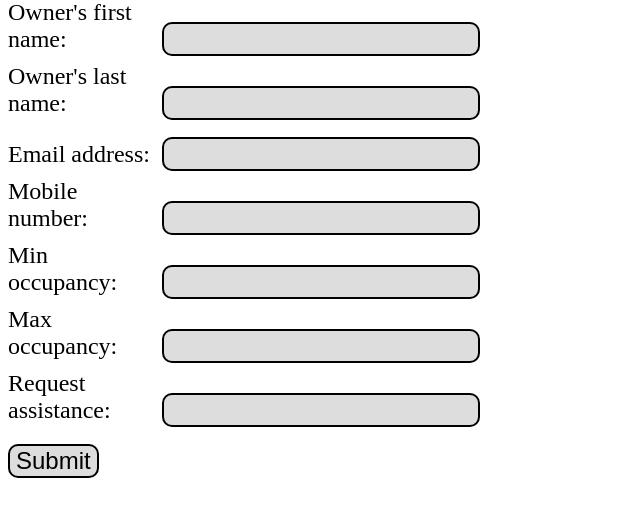
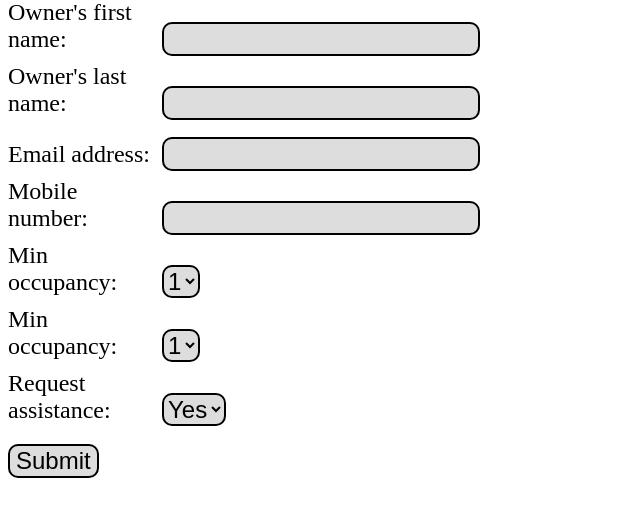
Before and after one commit to t3moses/JAWS, a PHP site: page /account_boat_form.php in a window 1280 px wide. Shown: the part 70-587 px from the top of the page, without its empty margins (0-640 px from the left). Run offline with PHP 8.4, Linux system fonts and the light colour scheme.

Commit message:
WA_0_05
Occupancy and Assistance implemented as dropdown menus.

```diff
--- a/account_boat_form.php
+++ b/account_boat_form.php
@@ -148,6 +148,13 @@ if ( !$_record_exists ) {
             .hidden {
                 display: none;
             }
+            .select_class{
+                margin-top: 10px;
+                background-color: #DDDDDD;
+                border: 2px solid #000000;
+                border-radius: 10px;
+                font-size: 24px;
+            }
             label {
                 display: inline-block;
                 font-size: 24px;
@@ -182,13 +189,27 @@ if ( !$_record_exists ) {
             <input class = "text_class" type="text" id="mobile_number" name="mobile_number" value="<?php echo $_mobile_number?>"></br>
 
             <label for="min_occupancy">Min occupancy:</label>
-            <input class = "text_class" type="text" id="min_occupancy" name="min_occupancy" value="<?php echo $_min_occupancy?>"required></br>
+            <select class = "select_class" name="min_occupancy" id="min_occupancy">
+                <option value="1" <?php if($_min_occupancy == '1') echo 'selected'; ?>>1</option>
+                <option value="2" <?php if($_min_occupancy == '2') echo 'selected'; ?>>2</option>
+                <option value="3" <?php if($_min_occupancy == '3') echo 'selected'; ?>>3</option>
+            </select></br>
 
-            <label for="max_occupancy">Max occupancy:</label>
-            <input class = "text_class" type="text" id="max_occupancy" name="max_occupancy" value="<?php echo $_max_occupancy?>"required></br>
+            <label for="max_occupancy">Min occupancy:</label>
+            <select class = "select_class" name="max_occupancy" id="max_occupancy">
+                <option value="1" <?php if($_max_occupancy == '1') echo 'selected'; ?>>1</option>
+                <option value="2" <?php if($_max_occupancy == '2') echo 'selected'; ?>>2</option>
+                <option value="3" <?php if($_max_occupancy == '3') echo 'selected'; ?>>3</option>
+                <option value="4" <?php if($_max_occupancy == '4') echo 'selected'; ?>>4</option>
+                <option value="5" <?php if($_max_occupancy == '5') echo 'selected'; ?>>5</option>
+                <option value="6" <?php if($_max_occupancy == '6') echo 'selected'; ?>>6</option>
+            </select></br>
 
             <label for="assistance">Request assistance:</label>
-            <input class = "text_class" type="text" id="assistance" name="assistance" value="<?php echo $_assistance?>"required></br>
+            <select class = "select_class" name="assistance" id="assistance">
+                <option value="Yes" <?php if($_assistance == 'Yes') echo 'selected'; ?>>Yes</option>
+                <option value="No" <?php if($_assistance == 'No') echo 'selected'; ?>>No</option>
+            </select></br>
 
             <input class = "button_class" type="submit" value="Submit">
         </form>
--- a/account_boat_form_update.php
+++ b/account_boat_form_update.php
@@ -46,8 +46,6 @@ function boat_from_form() {
 $_boat_updated_arr = boat_from_form();
 
 $_boat_updated_str = implode(',', $_boat_updated_arr );
-
-echo $_boat_updated_str; // --- IGNORE ---
 
 // Open the boat data file and
 // copy each line (except the one being updated) into $_boats_updated_str.
@@ -125,7 +123,7 @@ file_put_contents( 'boat_data.csv', $_boats_updated_str );
             <p>Assistance: <?php echo $_boat_updated_arr[8]?></p>
         </div>
         <div>
-            <button type="button" onclick="window.location.href='/program.html'">Next</button>
+            <button type="button" onclick="window.location.href='/program.html'">Done</button>
         </div>
     </body>
 </html>
--- a/account_crew.html
+++ b/account_crew.html
@@ -25,14 +25,14 @@
         </style>
     </head>
     <body>
-        <form class = "form_class" method = "post" action="/display_name_from_form.php">
+        <form class = "form_class" method = "post" action="/account-crew-form.php">
             <div class = "div_class">
                 <label for="fname">First name:</label><br>
                 <input type="text" id="fname" name="fname"><br>
                 <label for="lname">Last name:</label><br>
                 <input type="text" id="lname" name="lname"><br>
                 <input class = "button_class" type="submit" value="Next"><br>
-                <button class = "button_class" type="button" onclick="window.location.href='/index.html'">Cancel</button>
+                <button class = "button_class" type="button" onclick="window.location.href='/program.html'">Cancel</button>
              </div>
         </form>
    </body>
--- a/account_crew_form.php
+++ b/account_crew_form.php
@@ -22,7 +22,7 @@ function key_from_name() {
 }
 
 
-$handle = fopen("dbfile.txt", 'w');
+$handle = fopen("crew_data.csv", 'w');
 if ($handle) {
     $_database_key = key_from_name();
     fwrite($handle, $_database_key);
--- a/arrays.php
+++ b/arrays.php
@@ -8,7 +8,6 @@ function index_from_array( $_array, $_element ) {
         }
     }
     return -1;
-
 }
 
 function index_from_row( $_row, $_element ) {
@@ -19,12 +18,13 @@ function index_from_row( $_row, $_element ) {
 }
 
 function array_from_key( $_arrays, $_key, $_key_index ) {
-    // Return the array from arrays that corresponds to  the key.
+    // Return the array from arrays that corresponds to the key.
     foreach( $_arrays as $_array ){
         if ( $_array[ $_key_index ] === $_key ) {
             return $_array;
         }
     }
+    return -1;
 }
 
 ?>
--- a/boat_data.csv
+++ b/boat_data.csv
@@ -1,3 +1,3 @@
 key,owner first name,owner last name,display name,email address,mobile,min occupancy,max occupancy,assistance
-fixen,Paul,Brown,Fixen,whatmlc@gmail.com,613 555 1212,1,3,False
-cariad,Tim,Moses,Cariad,t3moses@icloud.com,613 325 4291,2,3,False
+cariad,Tim,Moses,Cariad,t3moses@icloud.com,613 325 4291,2,4,No
+fixen,Paul,Brown,Fixen,whatmlc@gmail.com,613 555 1212,1,2,No
```
Also changed, not shown: account.html (+1 -9 lines).
